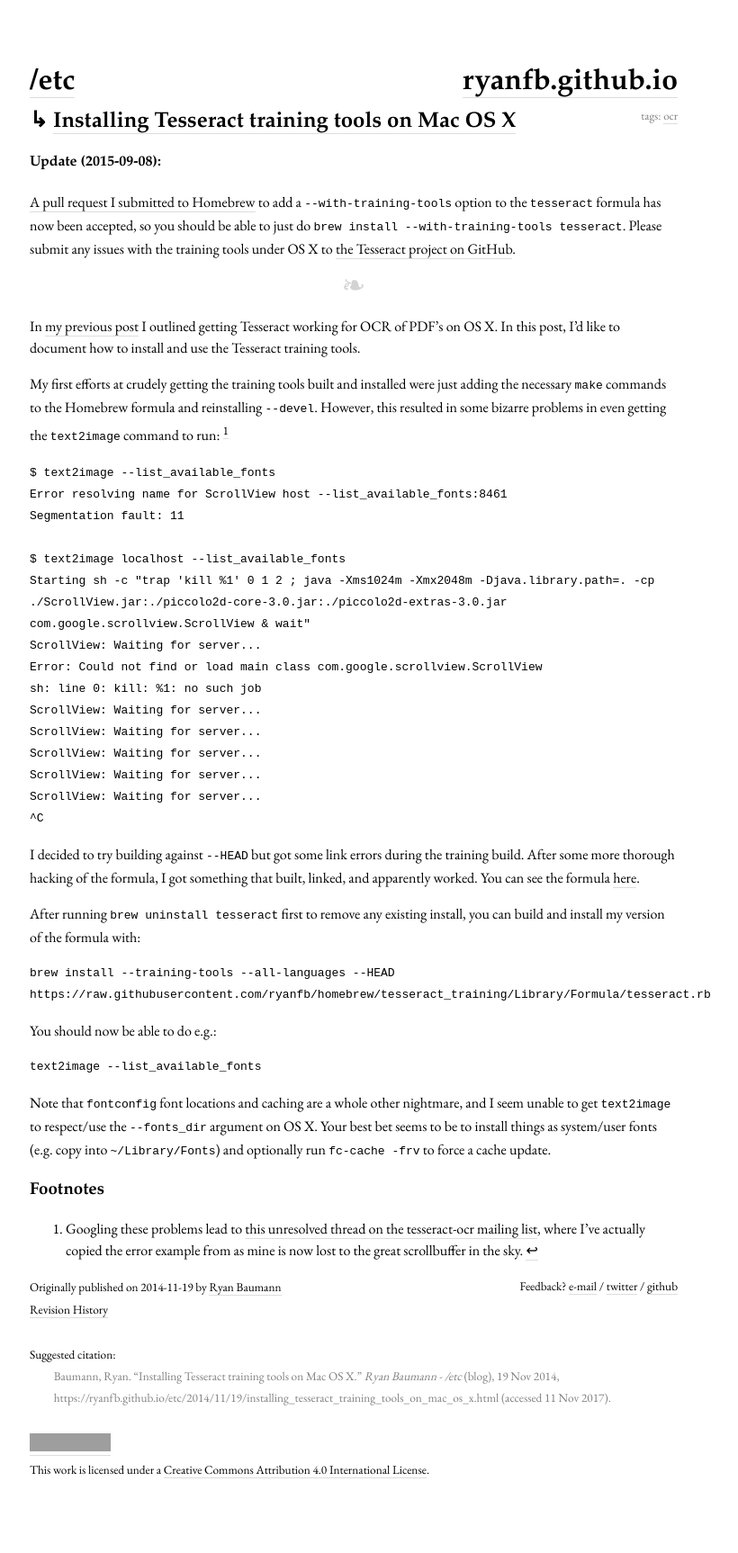
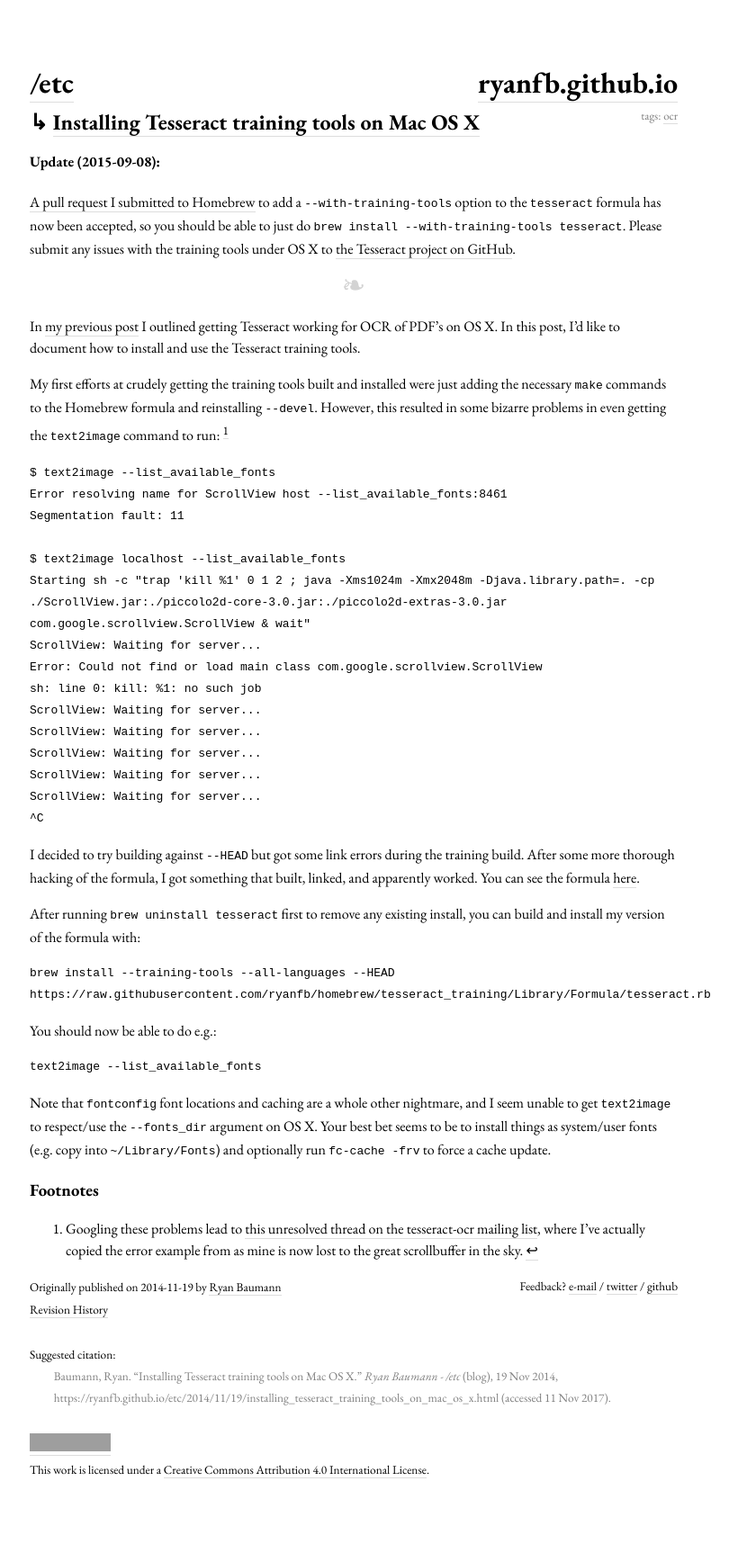
Before and after one commit to ryanfb/etc, a Jekyll site: the page built from _posts/2014-11-19-installing_tesseract_training_tools_on_mac_os_x.md, in a window 1280 px wide. Shown: the whole page at 90% size, without its empty margins (247-1067 px from the left). Built offline with Jekyll 4.4.1, drawn with Linux system fonts in a browser that asks for light colours; nearby versions of some CDN libraries; grey boxes are pictures that could not be loaded.

Commit message:
Update fonts

```diff
--- a/_layouts/default.html
+++ b/_layouts/default.html
@@ -16,15 +16,12 @@
   <meta name="twitter:url" content="{{ site.url }}{{ site.baseurl }}{{ page.url }}" />
   <meta name="twitter:image" content="http://www.gravatar.com/avatar/5c60848658ff9b47c42196635fe0449b.jpg" />
   {% if page.external_url %}<meta http-equiv="refresh" content="0; {{ page.external_url }}" />{% endif %}
-  <link rel='stylesheet' type='text/css' href='https://fonts.googleapis.com/css?family=EB+Garamond'>
+  <link rel='stylesheet' type='text/css' href='https://fonts.googleapis.com/css?family=EB+Garamond:400,400i,700'>
   <link rel="stylesheet" href="//maxcdn.bootstrapcdn.com/font-awesome/4.3.0/css/font-awesome.min.css">
   <link rel="pingback" href="https://webmention.io/ryanfb.github.io/xmlrpc" />
   <link rel="webmention" href="https://webmention.io/ryanfb.github.io/webmention" />
   <link rel="icon" href="/favicon.ico" type="image/x-icon">
   <style type="text/css">
-    h1, h2, h3, h4 {
-      font-family:'Palatino', 'EB Garamond', serif;
-    }
     body {
       font-family:'EB Garamond', serif;
       margin: 80px auto;
```
